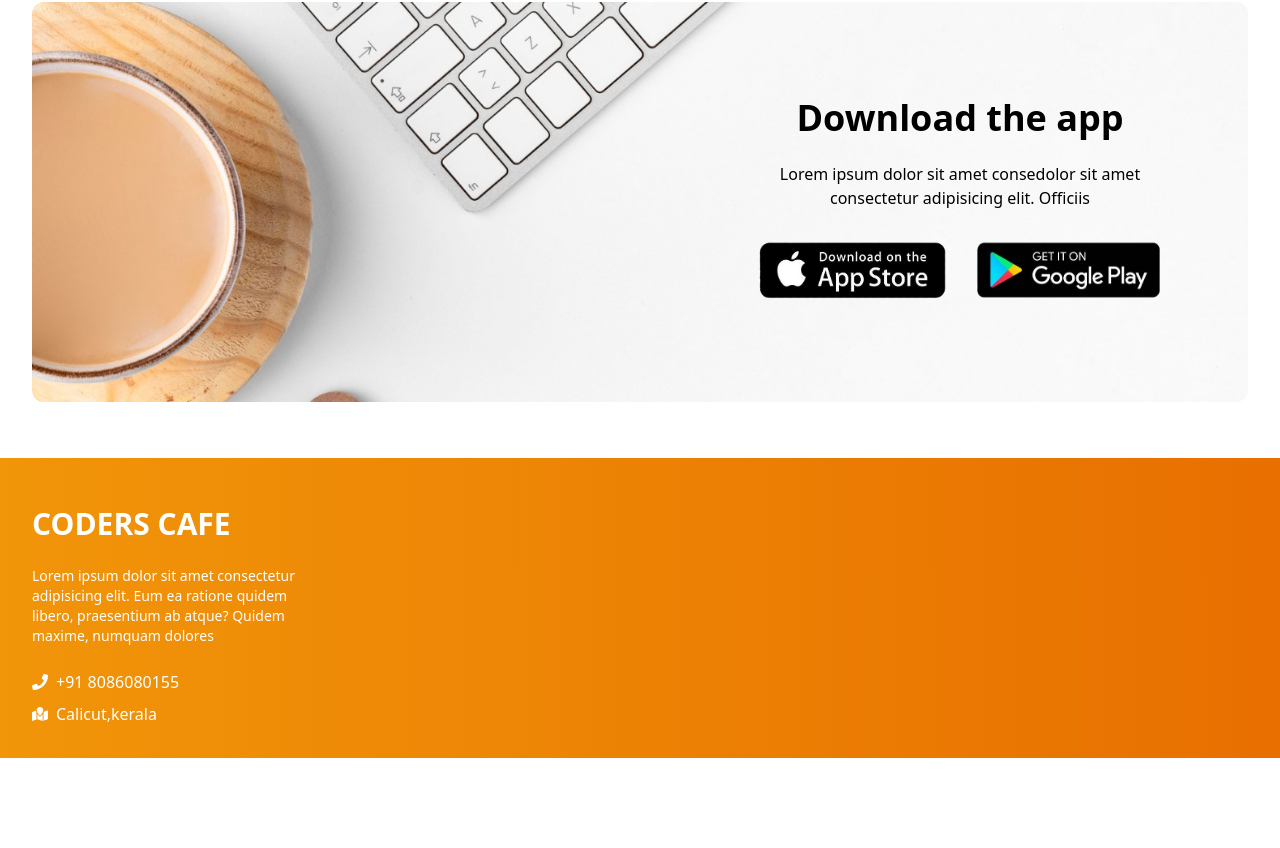
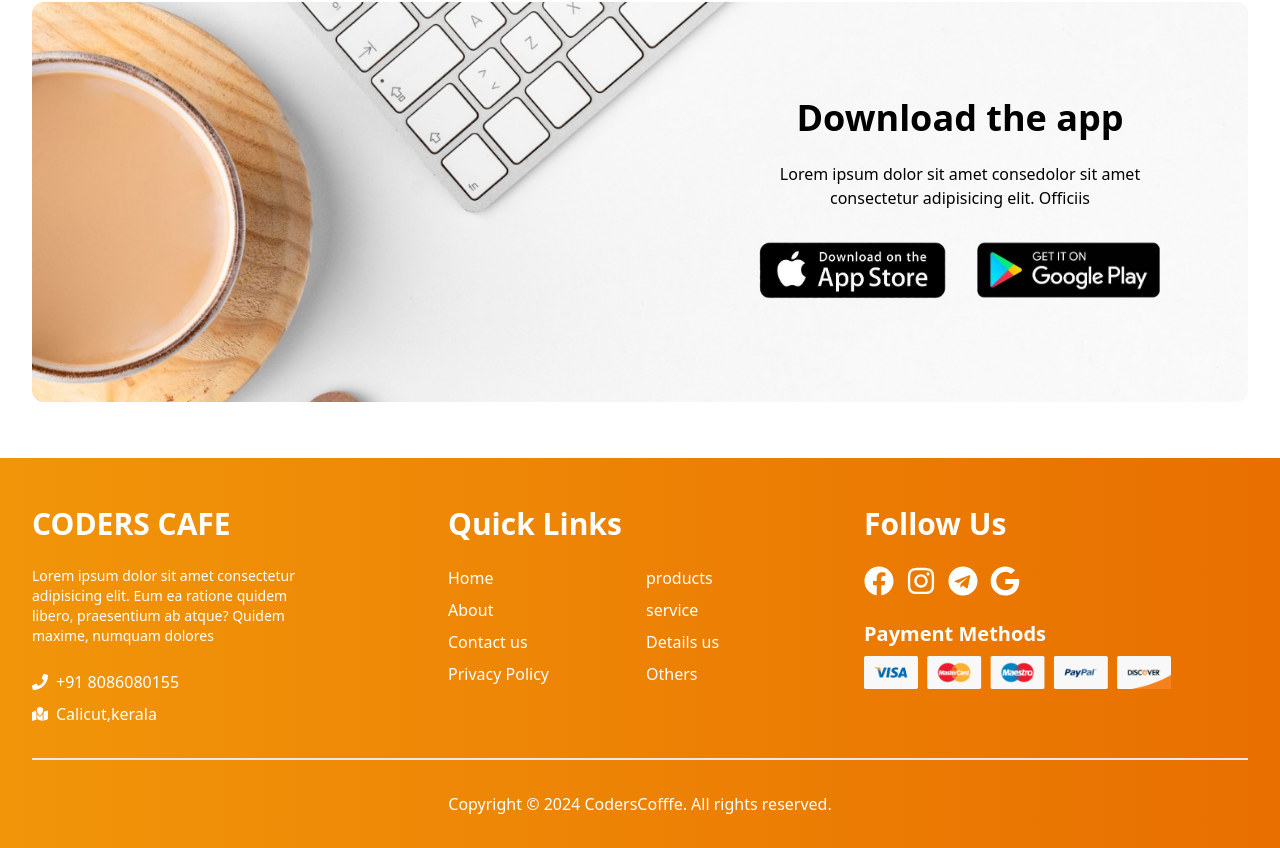
Before and after one commit to salmanulfarispk/CoffeeShop-design_ReactVite-Framermotion, a React (Vite) app: page / in a window 1280 px wide. Shown: the part 1972-2820 px from the top of the page. Before the commit the page ends 2730 px from the top, so only its background shows below. Built offline with nearby package versions, Linux system fonts and the light colour scheme.

Commit message:
Footer section completes

```diff
--- a/src/Components/Footer/Footer.jsx
+++ b/src/Components/Footer/Footer.jsx
@@ -2,15 +2,18 @@ import React from 'react'
 import creditcards from "../../assets/creditcard.webp"
 import { FaFacebook,FaGoogle ,FaInstagram,FaPhone,FaTelegram} from "react-icons/fa";
 import { FaMapLocation } from "react-icons/fa6";
-import { motion } from 'framer-motion';
+
 
 
 const Footer = () => {
+
+    const year = new Date().getFullYear();
+
   return (
     <div className='bg-gradient-to-r from-primary to-primaryDArk pt-12 pb-8 text-white'>
         <div className='container'>
             <div className='grid grid-cols-1 sm:grid-cols-2 md:grid-cols-3 gap-8'>
-              {/**compant details */}
+              {/**company details */}
               <div className='space-y-6'>
                 <h1 className='text-3xl font-bold uppercase'>
                   Coders Cafe
@@ -29,9 +32,54 @@ const Footer = () => {
                 </div>
               </div>
               {/** Links section*/}
+              <div className='space-y-6'>
+                 <h1 className='text-3xl font-bold '>
+                    Quick Links
+                 </h1>
+                  <div className='grid grid-cols-2 gap-3'>
+                     <div>
+                        <ul className='space-y-2'>
+                            <li>Home</li>
+                            <li>About</li>
+                            <li>Contact us</li>
+                            <li>Privacy Policy</li>
+                        </ul>
+                     </div>
+                     <div>
+                        <ul className='space-y-2'>
+                            <li>products</li>
+                            <li>service </li>
+                            <li>Details us</li>
+                            <li>Others</li>
+                        </ul>
+                     </div>
+                  </div>
+              </div>
               {/** social links*/}
+                <div className='space-y-6'>
+                       <h1 className='text-3xl font-bold'>
+                       Follow Us
+                       </h1>
+                       <div className='flex items-center gap-3'>
+                         <FaFacebook className='text-3xl hover:scale-105 duration-300'/>
+                         <FaInstagram className='text-3xl hover:scale-105 duration-300'/>
+                         <FaTelegram className='text-3xl hover:scale-105 duration-300'/>
+                         <FaGoogle className='text-3xl hover:scale-105 duration-300'/>
+                       </div>
+                       <div>
+                        <h1 className='text-xl mb-2 font-semibold'>Payment Methods</h1>
+                        <img src={creditcards} alt='FkU'
+                        className='w-[80%]'
+                        />
+                       </div>
+                </div>
+            </div>
 
-            </div>
+             {/**copyright section */}
+
+             <p className='text-white text-center mt-8 pt-8 border-t-2'>
+                    Copyright &copy; {year} CodersCofffe. All rights reserved.
+                 </p>
         </div>
     </div>
   )
```
